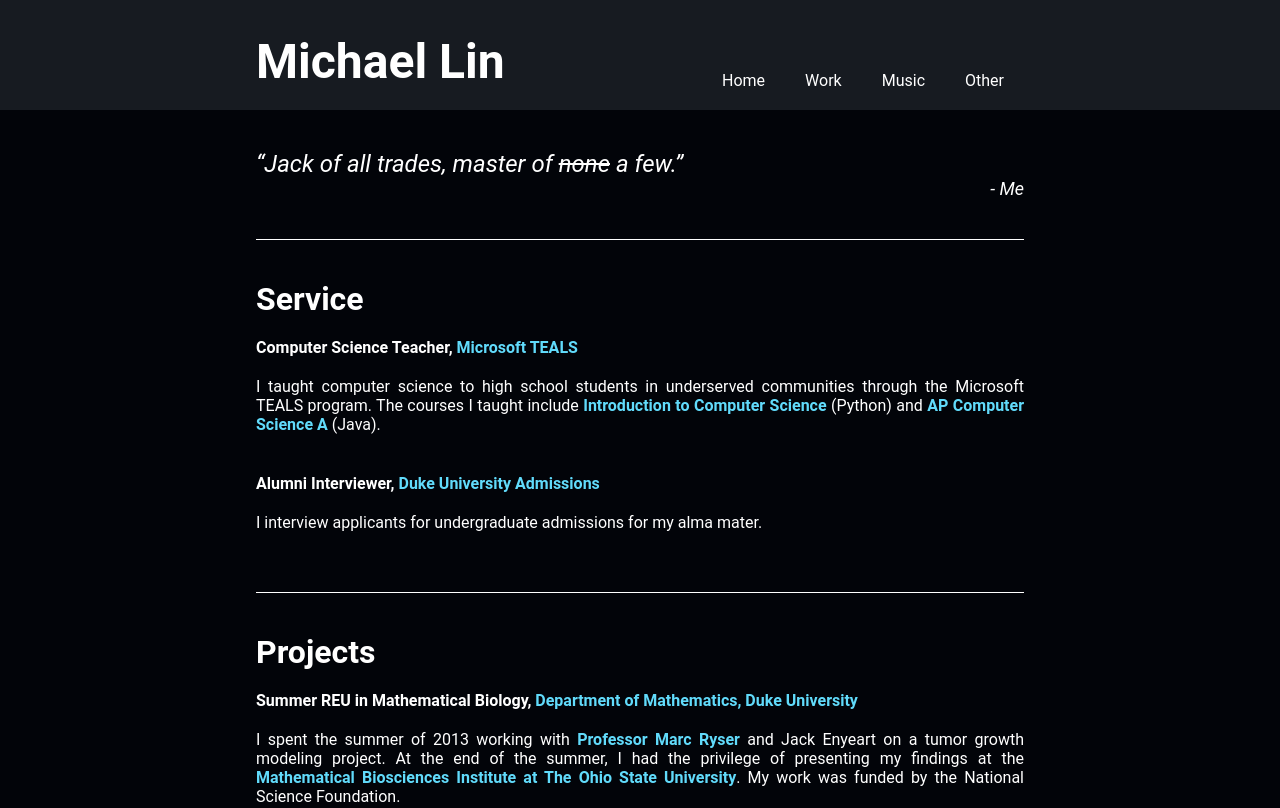
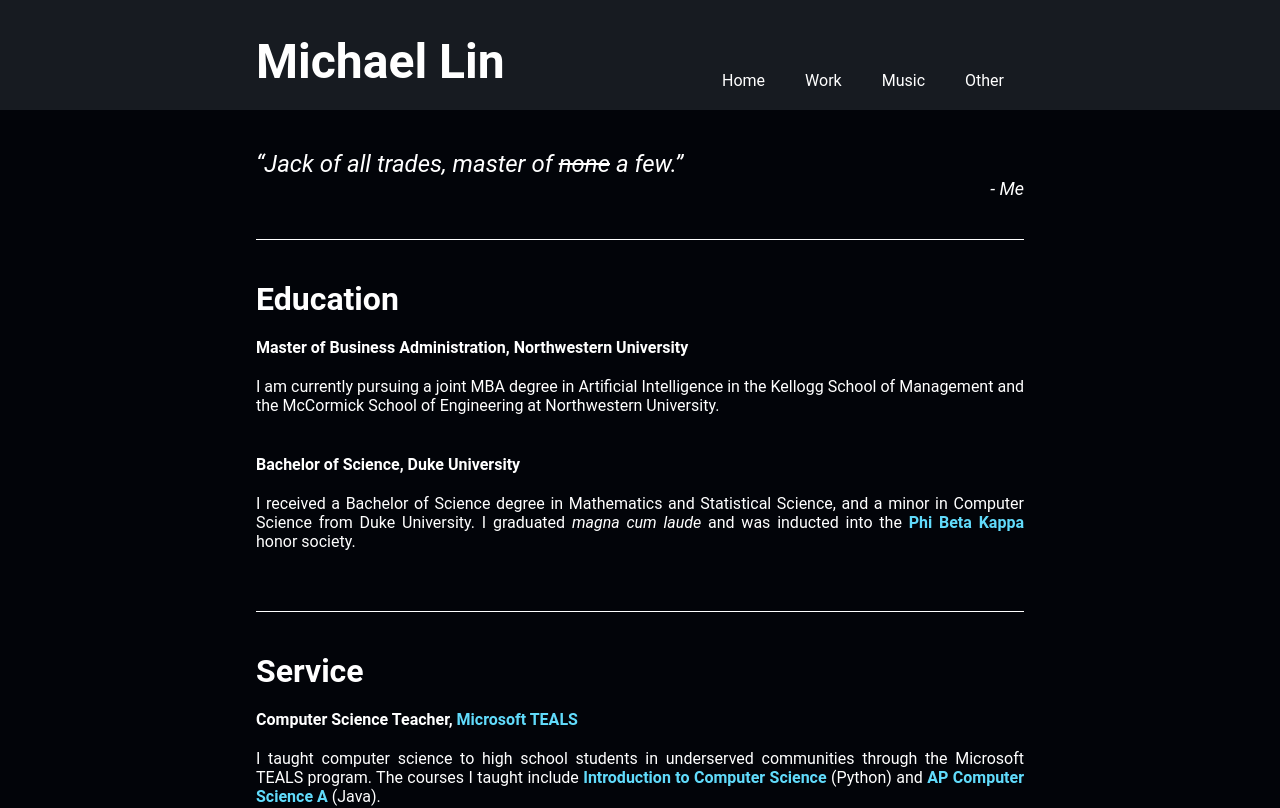
Before and after one commit to michaellin986/personal, a React (Create React App) app: page /personal/other in a window 1280 px wide. Shown: the top 808 px of the page. Built offline with nearby package versions, Linux system fonts and the light colour scheme.

Commit message:
Add education

```diff
--- a/src/view/pages/Home/Home.tsx
+++ b/src/view/pages/Home/Home.tsx
@@ -26,8 +26,8 @@ class Home extends PureComponent {
             >
               joint MBA program in Artificial Intelligence
             </a>{" "}
-            at the Kellogg School of Management and the McCormick School of
-            Engineering, Northwestern University. My passions are solving
+            in the Kellogg School of Management and the McCormick School of
+            Engineering at Northwestern University. My passions are solving
             challenging problems and making a positive impact at the
             intersection of business and technology.
           </div>
--- a/src/view/pages/Other/Other.tsx
+++ b/src/view/pages/Other/Other.tsx
@@ -15,6 +15,43 @@ class Other extends PureComponent {
             few.&rdquo;
           </div>
           <div className="Other__intro--origin">- Me</div>
+        </div>
+        <div className="Other__content">
+          <div className="Other__content--section">Education</div>
+          <div className="Other__position">
+            <div className="Other__position--info">
+              <div className="Other__position--org">
+                Master of Business Administration, Northwestern University
+              </div>
+            </div>
+            <div className="Other__position--description">
+              I am currently pursuing a joint MBA degree in Artificial
+              Intelligence in the Kellogg School of Management and the McCormick
+              School of Engineering at Northwestern University.
+            </div>
+          </div>
+          <div className="Other__position">
+            <div className="Other__position--info">
+              <div className="Other__position--org">
+                Bachelor of Science, Duke University
+              </div>
+            </div>
+            <div className="Other__position--description">
+              I received a Bachelor of Science degree in Mathematics and
+              Statistical Science, and a minor in Computer Science from Duke
+              University. I graduated <i>magna cum laude</i> and was inducted
+              into the{" "}
+              <a
+                href="https://www.pbk.org/"
+                className="Other__link"
+                target="_blank"
+                rel="noopener noreferrer"
+              >
+                Phi Beta Kappa
+              </a>{" "}
+              honor society.
+            </div>
+          </div>
         </div>
         <div className="Other__content">
           <div className="Other__content--section">Service</div>
```
